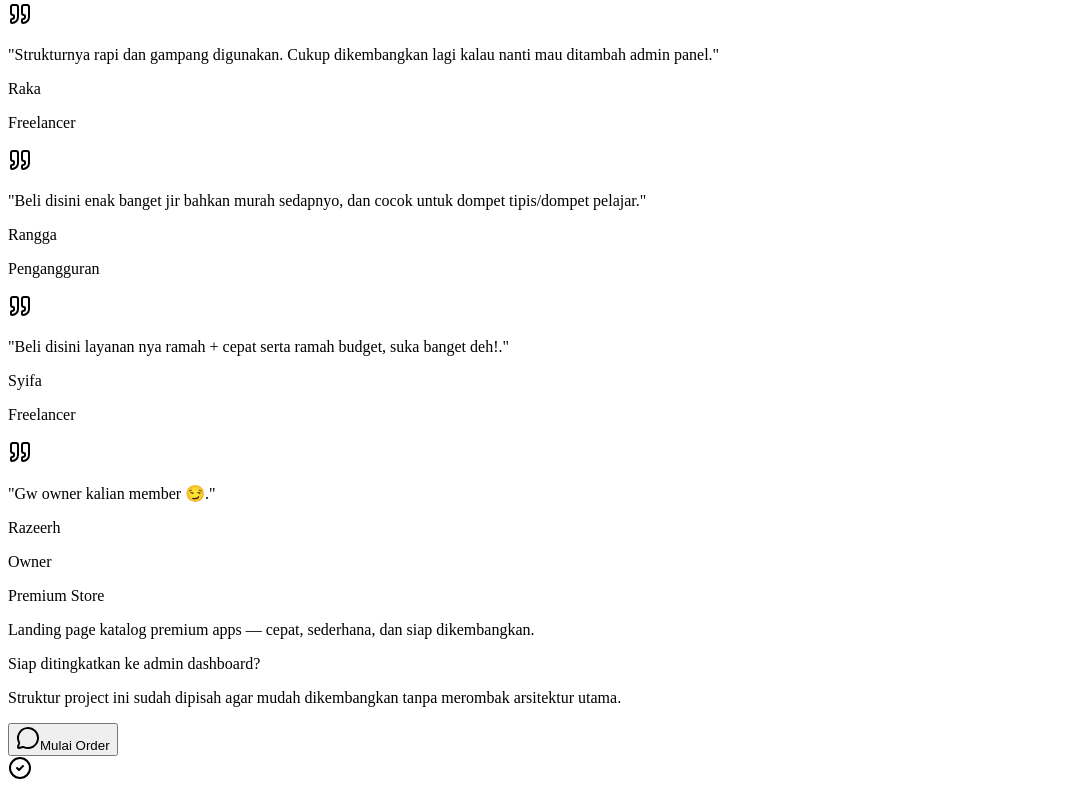
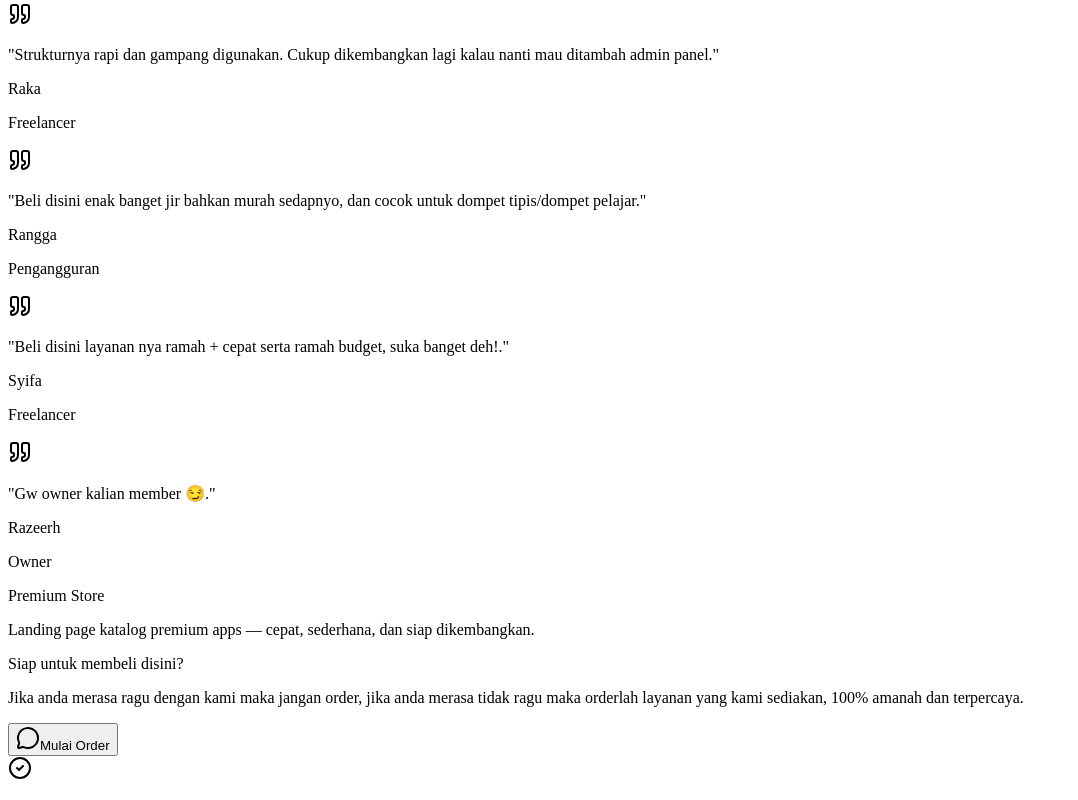
Before and after one commit to ZennSoftWare/XzeerhStore, a React (Vite) app: page / in a window 1280 px wide. Shown: the part 4140-4940 px from the top of the page, without its empty margins (0-1078 px from the left). Built offline with nearby package versions, Linux system fonts and the light colour scheme; the HTML template or start-up script is replaced by a standard one.

Commit message:
Update HomePage.tsx

```diff
--- a/src/pages/HomePage.tsx
+++ b/src/pages/HomePage.tsx
@@ -222,8 +222,8 @@ export function HomePage() {
       <div className="container-page py-6">
         <Card className="flex flex-col items-start gap-3 sm:flex-row sm:items-center sm:justify-between">
           <div>
-            <p className="font-black">Siap ditingkatkan ke admin dashboard?</p>
-            <p className="text-sm text-black/70">Struktur project ini sudah dipisah agar mudah dikembangkan tanpa merombak arsitektur utama.</p>
+            <p className="font-black">Siap untuk membeli disini?</p>
+            <p className="text-sm text-black/70">Jika anda merasa ragu dengan kami maka jangan order, jika anda merasa tidak ragu maka orderlah layanan yang kami sediakan, 100% amanah dan terpercaya.</p>
           </div>
           <Button onClick={handleHeroOrder}>
             <MessageCircle className="h-4 w-4" />
```
